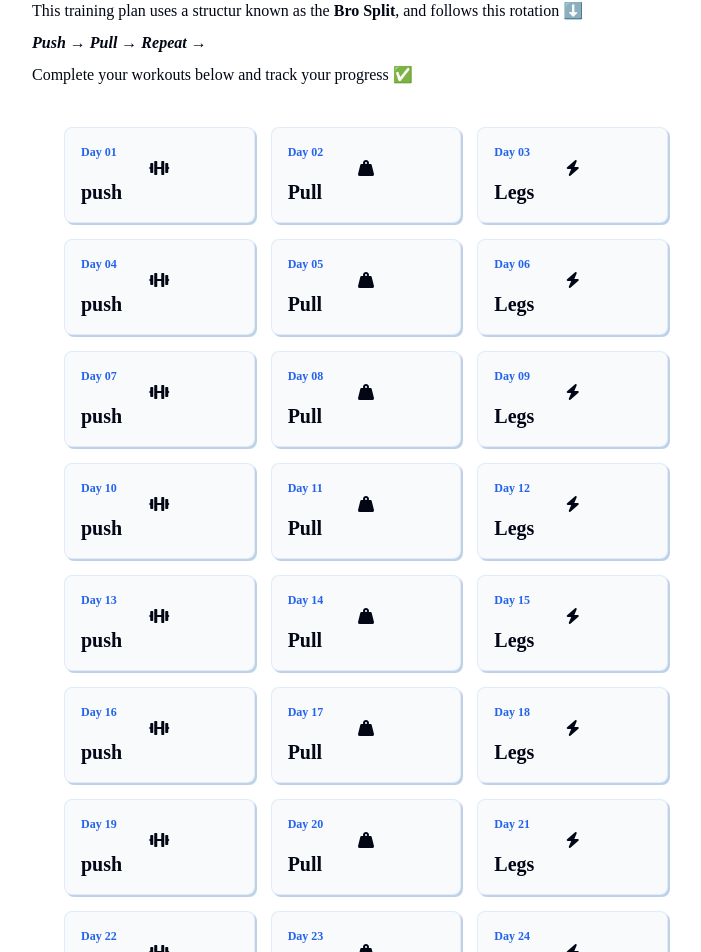
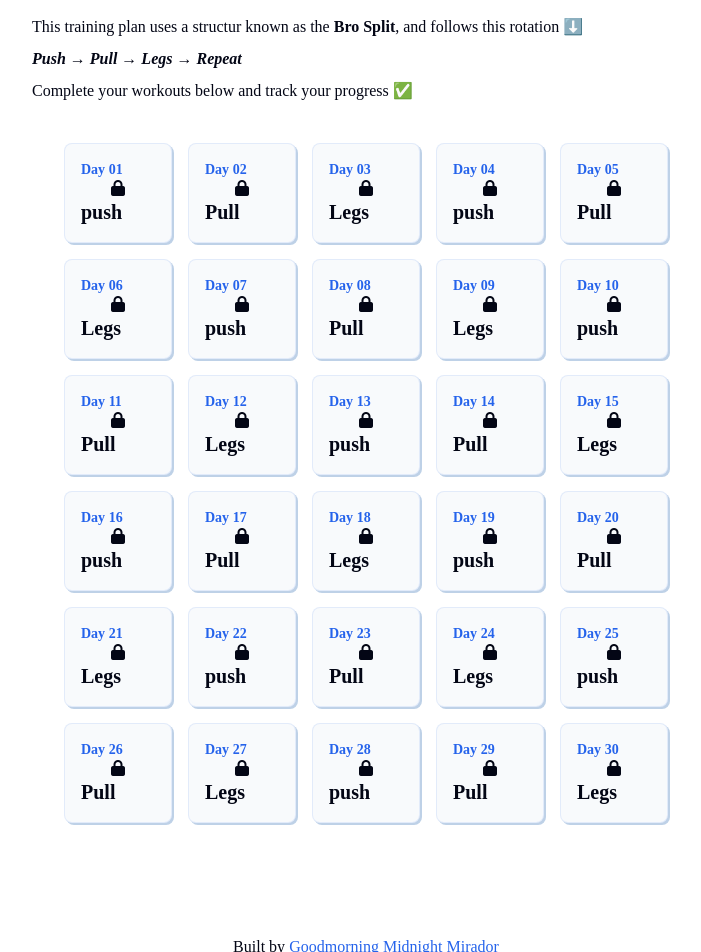
Before and after one commit to SandrAdora/fullstack_development, a React (Vite) app in the folder iron_pulse/: page / in a window 1280 px wide. Shown: the part 626-1578 px from the top of the page, without its empty margins (274-975 px from the left). Built offline with nearby package versions, Linux system fonts and the light colour scheme; a web font is replaced by a local one.

Commit message:
updated files

```diff
--- a/iron_pulse/index.html
+++ b/iron_pulse/index.html
@@ -4,7 +4,7 @@
     <meta charset="UTF-8" />
     <link rel="icon" type="image/svg+xml" href="/vite.svg" />
     <meta name="viewport" content="width=device-width, initial-scale=1.0" />
-    <title>iron_pulse</title>
+    <title>iron_pulse | The Simple 30 Workout Training Plan</title>
     <link rel="stylesheet" href="https://cdnjs.cloudflare.com/ajax/libs/font-awesome/6.0.0/css/all.min.css"
     integrity="sha512-9usAa10IRO0HhonpyAIVpjrylPvoDwiPUiKdWk5t3PyolY1cOd4DSE0Ga+ri4AuTroPR5aQvXU9xC6qOPnzFeg==" crossorigin="anonymous" referrerpolicy="no-referrer" />
   </head>
--- a/iron_pulse/src/components/Hero.jsx
+++ b/iron_pulse/src/components/Hero.jsx
@@ -37,7 +37,7 @@ export default function Hero()
                 The Training plan
             </h3>
             <p>This training plan uses a structur known as the <b>Bro Split</b>, and follows this rotation ⬇️</p>
-            <p><b><i>Push &rarr; Pull &rarr; Repeat &rarr;</i></b></p>
+            <p><b><i>Push &rarr; Pull &rarr; Legs &rarr; Repeat</i></b></p>
             <p>Complete your workouts below and track your progress ✅</p>
         </>
     )
--- a/iron_pulse/src/components/Layout.jsx
+++ b/iron_pulse/src/components/Layout.jsx
@@ -4,7 +4,7 @@ export default function Layout(props)
     const {children} =  props
     const header = (
         <header>
-            <h1 className="text-gradient">The Irone Pulse Brogram with Lorand</h1>
+            <h1 className="text-gradient">The Iron Pulse Program with Lorand</h1>
             <p><strong>The 30 Simple Workouts Program</strong></p>
 
         </header>
@@ -12,9 +12,9 @@ export default function Layout(props)
     const footer = (
         <footer>
             <p>Built by <a href="https://www.SandrAdora.netlify.app"
-            target="_blank">Sandra</a>  <br />Styled with
+            target="_blank"> Goodmorning Midnight Mirador</a><br />Styled with
             <a href="https://www.fantacss.smoljames.com"
-            target="_blank"></a> fantacss </p>
+            target="_blank"> Fantacss </a></p>
         </footer>
     )
     return (
--- a/iron_pulse/src/components/Modal.jsx
+++ b/iron_pulse/src/components/Modal.jsx
@@ -3,7 +3,7 @@ export default   function Modal ( props)
 {
 
     const { showExerciseDescription, handleCloseModal } = props
-    const {name, description} = showExerciseDescription || { }
+    const {name, description} = showExerciseDescription || {}
     return ReactDom.createPortal((
         <div className='modal-container'>
             <button className='modal-underlay' onClick={handleCloseModal}/>
--- a/iron_pulse/src/components/WorkoutCard.jsx
+++ b/iron_pulse/src/components/WorkoutCard.jsx
@@ -1,16 +1,22 @@
-import React from 'react'
+import React, {useState} from 'react'
 import Modal from './Modal'
+import { exerciseDescriptions } from '../utils'
+
+
 export default function WorkoutCard(props)
 {
     const {trainingPlan, workoutIndex, type, dayNum, icon} = props
     const {warmup, workout} = trainingPlan || {}
+    const [showExerciseDescription, setShowExerciseDescription] = useState(null)
 
-    const showExerciseDescription = {name: 'name', description: 'describe'}
     return (
         <div className="workout-container">
-            <Modal showExerciseDescription={showExerciseDescription}
-            handleCloseModal={handleCloseModal}
-            />
+            {showExerciseDescription && (
+                <Modal showExerciseDescription={showExerciseDescription}
+            handleCloseModal={() => {
+                setShowExerciseDescription(null)
+            }}
+            />)}
             <div className="workout-card card">
                 <div className="plan-card-header">
                     <p>Day {dayNum}</p>
@@ -18,13 +24,12 @@ export default function WorkoutCard(props)
                 </div>
             </div>
             <div className="plan-card-header">
-                <h2><b>{type}</b></h2>
+                <h2><b>{type} Workout</b></h2>
             </div>
 
             <div className="workout-grid">
                 <div className="exercise-name">
-                    <h4>WarmUp</h4>
-
+                    <h4>Warmup</h4>
                 </div>
                 <h6>Sets</h6>
                 <h6>Reps</h6>
@@ -40,11 +45,9 @@ export default function WorkoutCard(props)
                                     <i className='fa-regular fa-circle-question'></i>
                                 </button>
                             </div>
-                            <p className='exercise-inof'>{warmupExercise.sets}</p>
-                            <p className='exercise-inof'>{warmupExercise.reps}</p>
+                            <p className='exercise-info'>{warmupExercise.sets}</p>
+                            <p className='exercise-info'>{warmupExercise.reps}</p>
                             <input className="weight-input" placeholder='N/A' disabled/>
-
-
                         </React.Fragment>
                     )
                 })}
@@ -52,7 +55,6 @@ export default function WorkoutCard(props)
             <div className="workout-grid">
                 <div className="exercise-name">
                     <h4>Workout</h4>
-
                 </div>
                 <h6>Sets</h6>
                 <h6>Reps</h6>
@@ -75,14 +77,10 @@ export default function WorkoutCard(props)
                     )
                 })}
             </div>
-
             <div className='workout-buttons'>
                 <button>Save & Exit</button>
                 <button disabled={true}>Complete</button>
-
             </div>
-
-
         </div>
     )
 }
--- a/iron_pulse/src/components/grid.jsx
+++ b/iron_pulse/src/components/grid.jsx
@@ -1,10 +1,10 @@
 import {workoutProgram as training_plan}  from '../utils/index.js'
 import WorkoutCard from './WorkoutCard.jsx'
 export default function Grid() {
-    const isLocked = false
+    const isLocked = true
     const selectedWorkout = null
     return (
-        <div className="training-plan-grid">
+        <div className="training-grid-plan">
             {
                 Object.keys(training_plan).map((workout, workoutIndex) => {
                     const type = workoutIndex % 3 === 0 ?
@@ -16,9 +16,16 @@ export default function Grid() {
 
                     // creating our num days
                     const dayNum = ((workoutIndex / 8) <= 1) ? '0' + (workoutIndex + 1) : workoutIndex + 1
-                    const icon =   workoutIndex % 3 === 1 ? (
-                                        <i className='fa-solid fa-weight-hanging'></i>) : (
-                                        <i className='fa-solid fa-bolt'></i>)
+                    const icon =   workoutIndex % 3 === 0 ? (
+                    <i className='fa-solid fa-dumbbell'></i>
+                ) : (
+                    workoutIndex % 3 === 1 ? (
+                        <i className='fa-solid fa-weight-hanging'></i>
+                    ) : (
+                        <i className='fa-solid fa-bolt'></i>
+                    )
+                )
+
                     if(workoutIndex === selectedWorkout){
                         return (
                             <WorkoutCard
@@ -34,9 +41,7 @@ export default function Grid() {
                     return (
                         <button className={'card plan-card ' + (isLocked ? 'inactive' : '')} key={workoutIndex}>
                             <div className='plan-card-header'>
-                                <p>Day {
-                                    dayNum
-                                    }</p>
+                                <p>Day {dayNum}</p>
                             </div>
                             {isLocked ? (
                                 <i class="fa-solid fa-lock"></i>
--- a/iron_pulse/src/index.css
+++ b/iron_pulse/src/index.css
@@ -35,11 +35,11 @@ main {
 .rule-itemp p:first-of-type {
     min-width: 60px;
 }
-h3, .training-plan-grid {
+h3, .training-grid-plan {
     padding: 2rem;
 
 }
-.training-plan-grid {
+.training-grid-plan {
     display: grid;
     grid-template-columns: repeat(3,  minmax(0, 1fr));
     gap: 1rem;
@@ -150,5 +150,75 @@ button.help-icon {
     display: flex;
     align-items: center;
     justify-content: center;
+    z-index: 100;
+    padding: 1rem;
 
 }
+.modal-underlay {
+    position: absolute;
+    inset: 0;
+    background: var(--background-muted);
+    opacity: 0.8;
+    z-index: 99;
+    width: 100%;
+    border: none;
+    border-radius: 0;
+    box-shadow: unset;
+
+}
+.modal-underlay:hover {
+    transform: unset;
+    box-shadow: unset;
+}
+
+.modal-content {
+    position: relative;
+    z-index: 101;
+    width: 100%;
+    margin: 0 auto;
+    max-width: 600px;
+    max-height: 400px;
+    border-radius: var(--border-radius-large);
+    border: 1px solid var(--border-primary);
+    background: var(--background-primary);
+    padding: 1rem;
+    display: flex;
+    flex-direction: column;
+    gap: 1rem;
+}
+
+@media (min-width: 640px) {
+    body {
+        gap: 2rem;
+        padding: 2rem 0;
+    }
+
+    .rule-item p:first-of-type {
+        min-width: 70px;
+    }
+
+    .training-grid-plan {
+        grid-template-columns: repeat(4, minmax(0, 1fr));
+        gap: 1rem;
+    }
+
+    .workout-container {
+        grid-column: span 4 / span 4;
+    }
+
+    .plan-card-header p:first-of-type,
+    .plan-card-header i {
+        font-size: 0.875rem;
+        line-height: 1.25rem;
+    }
+}
+
+@media (min-width: 768px) {
+    .training-grid-plan {
+        grid-template-columns: repeat(5, minmax(0, 1fr));
+    }
+
+    .workout-container {
+        grid-column: span 5 / span 5;
+    }
+}
```
